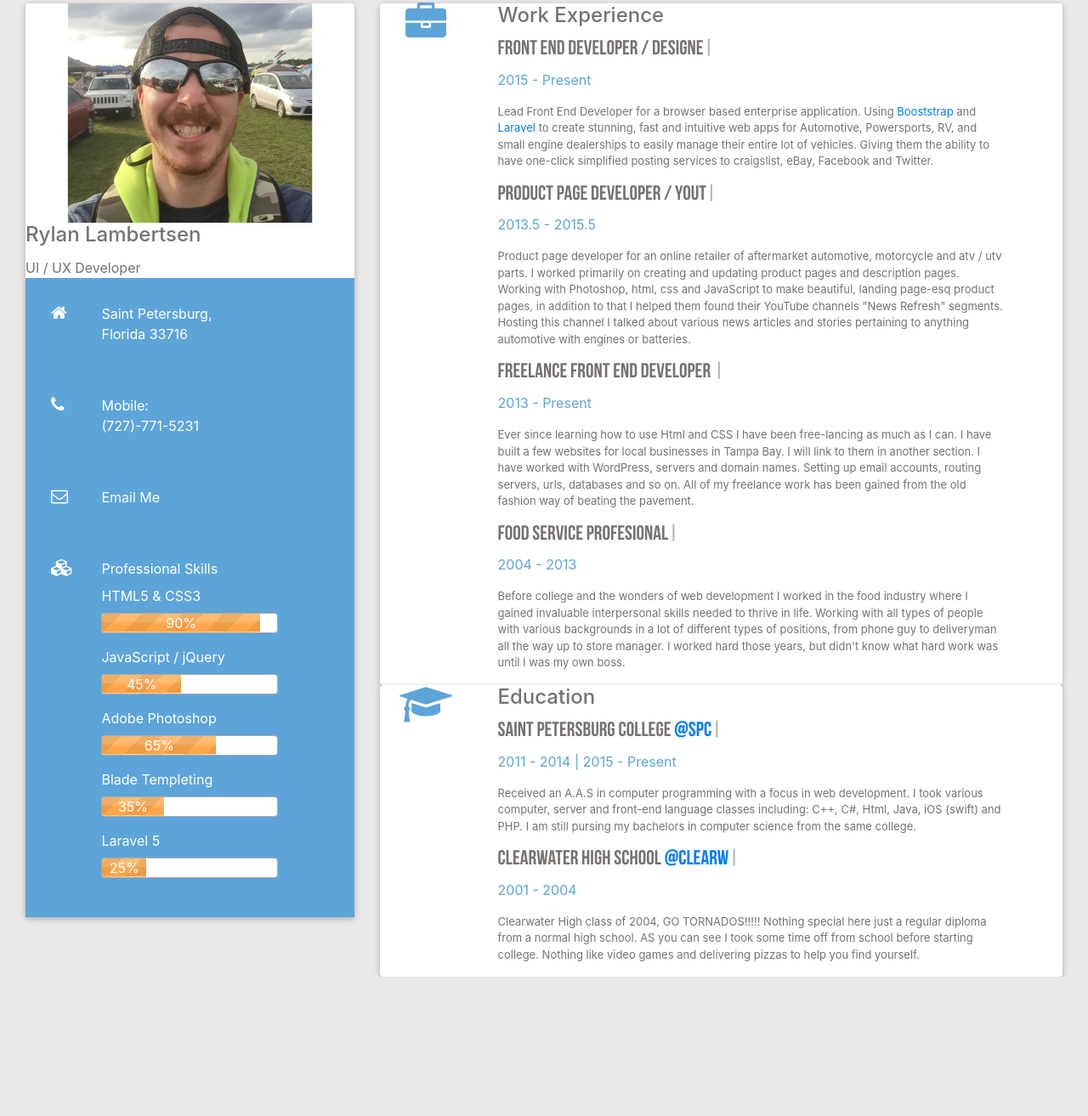
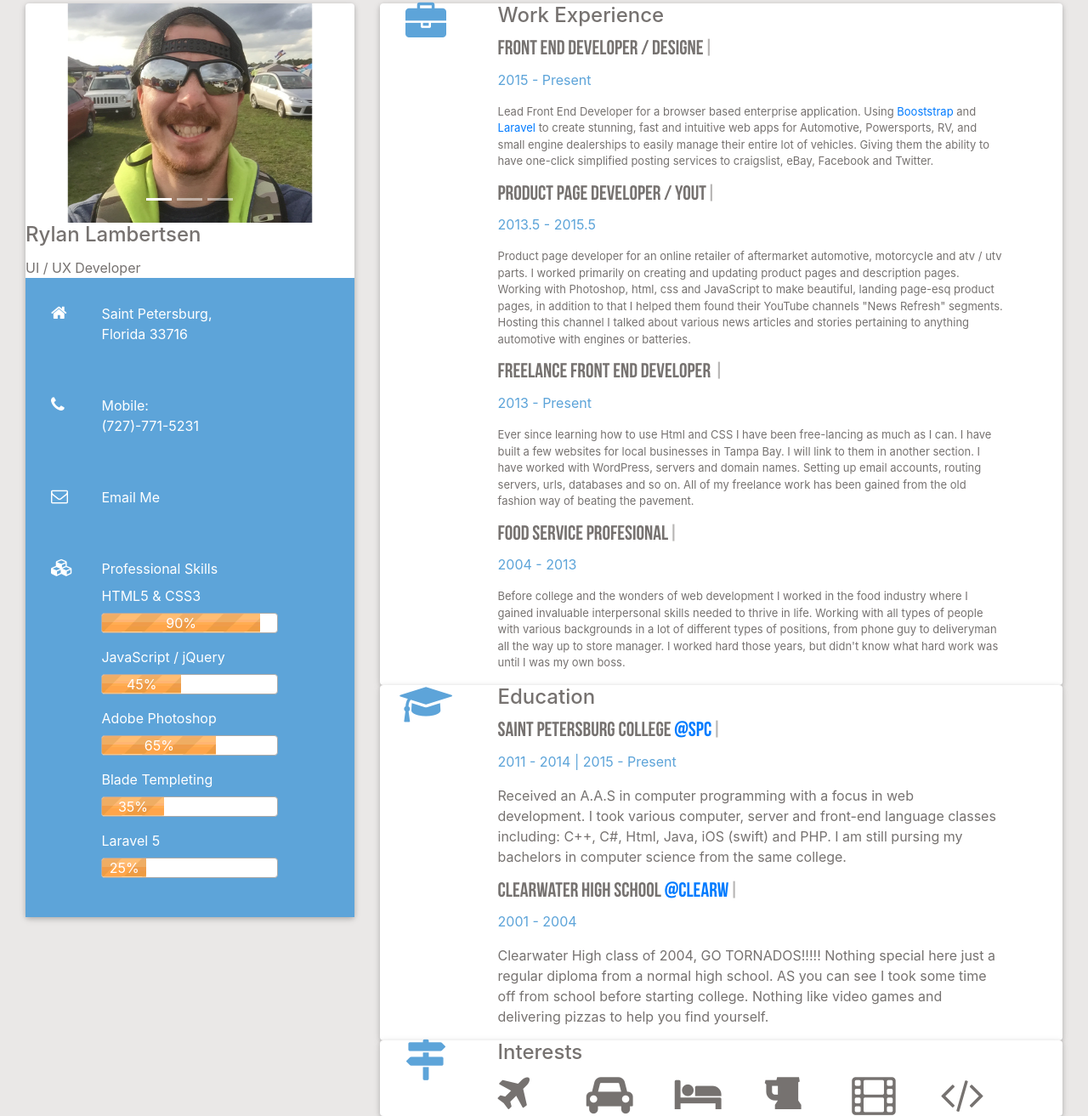
Before and after one commit to rlambertsen/portfolio, a plain HTML site: page index.html in a window 1280 px wide. Shown: the part 11-1324 px from the top of the page at 85% size. Before the commit the page ends 1160 px from the top, so only its background shows below. Drawn offline with nearby package versions, Linux system fonts and the light colour scheme.

Commit message:
added carasol

```diff
--- a/index.html
+++ b/index.html
@@ -14,7 +14,24 @@
             <div class="row row--top-margin">
                 <div class="col-md-4 col-lg-4">
                     <div class="card card--shadow">
-                        <img src="public/images/me.png" alt="" class="card-img-top img-fluid">
+                        <div id="carousel" class="carousel slide" data-ride="carousel">
+                            <ol class="carousel-indicators">
+                                <li data-target="#carousel" data-slide-to="0" class="active"></li>
+                                <li data-target="#carousel" data-slide-to="1"></li>
+                                <li data-target="#carousel" data-slide-to="2"></li>
+                            </ol>
+                            <div class="carousel-inner" role="listbox">
+                                <div class="carousel-item active">
+                                    <img data-src="0" src="public/images/me.png" alt="First slide" class="card-img-top img-fluid">
+                                </div>
+                                <div class="carousel-item">
+                                    <img data-src="1" src="public/images/me.png" alt="Second slide" class="card-img-top img-fluid">
+                                </div>
+                                <div class="carousel-item">
+                                    <img data-src="2" src="public/images/me.png" alt="Third slide" class="card-img-top img-fluid">
+                                </div>
+                            </div>
+                        </div>
                         <div class="card-block">
                             <h4 class="card-title">
                                 <span class="name"></span>
@@ -60,7 +77,6 @@
                                 </div>
                                 <div class="col-sm-8">
                                     <label>Professional Skills</label>
-
                                     <div class="form-group">
                                         <label for="progressBar-html">HTML5 & CSS3</label>
                                         <div id="progressBar-html" class="progress-bar"><div></div></div>
@@ -164,7 +180,7 @@
                                 </div>
                             </div>
                         </div>
-                        <div class="col-sm-12">
+                        <div class="col-sm-12 col-md-12">
                             <div class="card card--shadow">
                                 <div class="card-block">
                                     <div class="row">
@@ -176,10 +192,10 @@
                                                 <span>Education</span>
                                             </h4>
                                             <div class="card-text">
-                                                <div class="list-group work-content">
-                                                    <h4 class="list-group-item-heading work-content__heading bebas"><span class="education-title"></span></h4>
-                                                    <p class="list-group-item-text work-content__text accent-color--text">2011 - 2014 | 2015 - Present</p>
-                                                    <p class="list-group-item-text work-content__subtext">
+                                                <div class="list-group education-content">
+                                                    <h4 class="list-group-item-heading education-content__heading bebas"><span class="education-title"></span></h4>
+                                                    <p class="list-group-item-text education-content__text accent-color--text">2011 - 2014 | 2015 - Present</p>
+                                                    <p class="list-group-item-text education-content__subtext">
                                                         Received an A.A.S in computer programming with a focus in web development. I took various computer, server and front-end language classes including: C++, C#, Html, Java, iOS (swift) and PHP. I am still pursing my bachelors in computer science from the same college.
                                                     </p>
                                                 </div>
@@ -192,12 +208,50 @@
                                         <div class="col-sm-2 text-sm-center"></div>
                                         <div class="col-sm-9">
                                             <div class="card-text">
-                                                <div class="list-group work-content">
-                                                    <h4 class="list-group-item-heading work-content__heading bebas"><span class="education-title-2"></span></h4>
-                                                    <p class="list-group-item-text work-content__text accent-color--text">2001 - 2004</p>
-                                                    <p class="list-group-item-text work-content__subtext">
+                                                <div class="list-group education-content">
+                                                    <h4 class="list-group-item-heading education-content__heading bebas"><span class="education-title-2"></span></h4>
+                                                    <p class="list-group-item-text education-content__text accent-color--text">2001 - 2004</p>
+                                                    <p class="list-group-item-text education-content__subtext">
                                                        Clearwater High class of 2004, GO TORNADOS!!!!! Nothing special here just a regular diploma from a normal high school. AS you can see I took some time off from school before starting college. Nothing like video games and delivering pizzas to help you find yourself.
                                                     </p>
+                                                </div>
+                                            </div>
+                                        </div>
+                                    </div>
+                                </div>
+                            </div>
+                        </div>
+                        <div class="col-lg-12">
+                            <div class="card card--shadow">
+                                <div class="card-block">
+                                    <div class="row">
+                                        <div class="col-sm-2 text-sm-center">
+                                            <i class="fa fa-map-signs fa-3x accent-color--text"></i>
+                                        </div>
+                                        <div class="col-sm-9">
+                                            <h4 class="card-title">
+                                                <span>Interests</span>
+                                            </h4>
+                                            <div class="card-text">
+                                                <div class="row">
+                                                    <div class="col-sm-2">
+                                                        <i class="fa fa-plane fa-3x"></i>
+                                                    </div>
+                                                    <div class="col-sm-2">
+                                                        <i class="fa fa-car fa-3x"></i>
+                                                    </div>
+                                                    <div class="col-sm-2">
+                                                        <i class="fa fa-bed fa-3x"></i>
+                                                    </div>
+                                                    <div class="col-sm-2">
+                                                        <i class="fa fa-beer fa-3x"></i>
+                                                    </div>
+                                                    <div class="col-sm-2">
+                                                        <i class="fa fa-film fa-3x"></i>
+                                                    </div>
+                                                    <div class="col-sm-2">
+                                                        <i class="fa fa-code fa-3x"></i>
+                                                    </div>
                                                 </div>
                                             </div>
                                         </div>
--- a/public/js/main.js
+++ b/public/js/main.js
@@ -18,7 +18,7 @@ $(function(){
     });
 
     $('.work-title--4wheel').typed({
-        strings: ['Product Page Developer / YouTube Channel Talent', '<a href="https://twitter.com/4WheelOnline">@4wheelonline</a>  <a href="https://www.youtube.com/user/4wheelonlinevideos">YouTube Channel</a>'],
+        strings: ['Product Page Developer / YouTube Channel Talent', '<a href="https://twitter.com/4WheelOnline" target="_blank">@4wheelonline</a>  <a href="https://www.youtube.com/user/4wheelonlinevideos" target="_blank">YouTube Channel</a>'],
         startDelay: 1000,
         typeSpeed: 100,
         backDelay: 5000,
@@ -42,7 +42,7 @@ $(function(){
     });
 
     $('.education-title').typed({
-        strings: ['Saint Petersburg College <a href="https://twitter.com/spcnews">@SPCnews</a>'],
+        strings: ['Saint Petersburg College <a href="https://twitter.com/spcnews" target="_blank">@SPCnews</a>'],
         startDelay: 1000,
         typeSpeed: 100,
         backDelay: 5000,
@@ -50,7 +50,7 @@ $(function(){
     });
 
     $('.education-title-2').typed({
-        strings: ['Clearwater High School <a href="https://twitter.com/clearwaterhigh">@clearwaterhigh</a>'],
+        strings: ['Clearwater High School <a href="https://twitter.com/clearwaterhigh" target="_blank">@clearwaterhigh</a>'],
         startDelay: 1000,
         typeSpeed: 100,
         backDelay: 5000,
```
